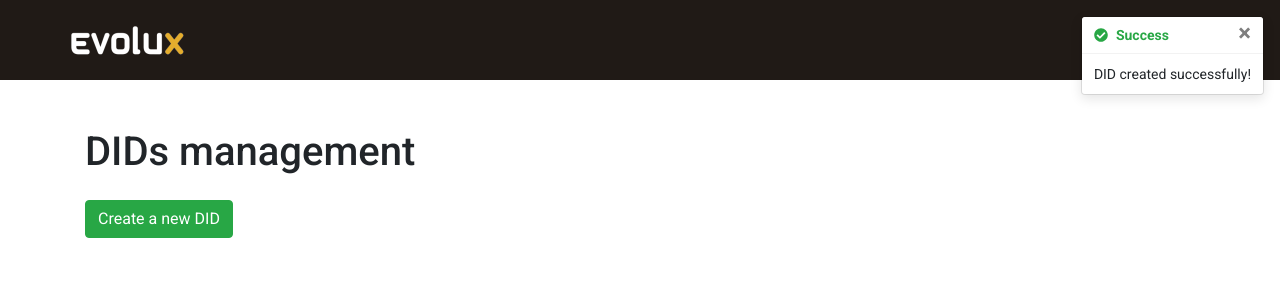
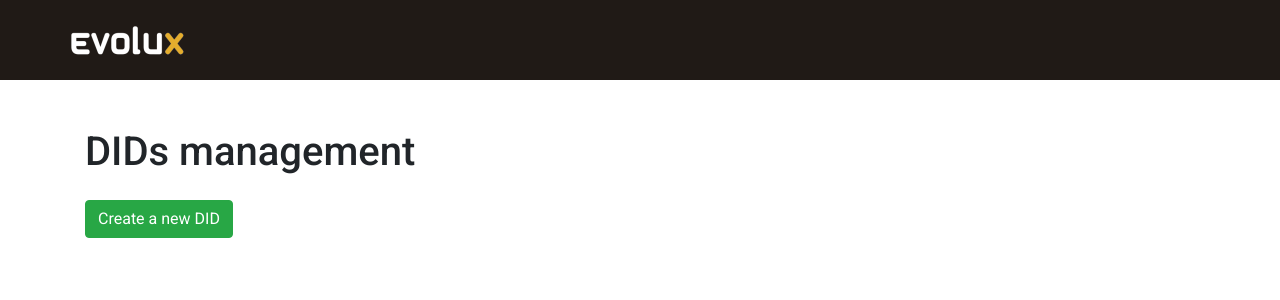
Before and after one commit to JoaoVSouto/evolux-phone-management, a React (Create React App) app: page / in a window 1280 px wide. Shown: the top 300 px of the page. Built offline with nearby package versions, Linux system fonts and the light colour scheme.

Commit message:
Fire toast creation and populate toasts within its container

```diff
--- a/src/components/NumberCreationForm.js
+++ b/src/components/NumberCreationForm.js
@@ -1,4 +1,5 @@
 import * as React from 'react';
+import { useDispatch } from 'react-redux';
 import { useForm } from 'react-hook-form';
 import { yupResolver } from '@hookform/resolvers/yup';
 import * as Yup from 'yup';
@@ -9,6 +10,8 @@ import ModalFooter from 'react-bootstrap/ModalFooter';
 import Button from 'react-bootstrap/Button';
 
 import api from '../services/api';
+
+import { addToast } from '../ducks/toastsSlice';
 
 const schema = Yup.object().shape({
   value: Yup.string().matches(/^\+\d{2}\s\d{2}\s\d{5}-\d{4}$/, {
@@ -37,6 +40,8 @@ function NumberCreationForm() {
   const [isSubmitting, setIsSubmitting] = React.useState(false);
   const [submissionError, setSubmissionError] = React.useState('');
 
+  const dispatch = useDispatch();
+
   const onSubmit = async data => {
     const { value, monthlyPrice, setupPrice, currency } = data;
 
@@ -50,6 +55,10 @@ function NumberCreationForm() {
         monthlyPrice: monthlyPrice.toFixed(2),
         setupPrice: setupPrice.toFixed(2),
       });
+
+      dispatch(
+        addToast({ title: 'Success', description: 'DID created successfully!' })
+      );
     } catch {
       setSubmissionError(
         'Some error occurred while creating DID. Please try again.'
--- a/src/components/ToastContainer.js
+++ b/src/components/ToastContainer.js
@@ -1,18 +1,37 @@
+import { useSelector, useDispatch } from 'react-redux';
 import { FaCheckCircle } from 'react-icons/fa';
 import Toast from 'react-bootstrap/Toast';
 
+import { removeToast } from '../ducks/toastsSlice';
+
 function ToastContainer() {
+  const dispatch = useDispatch();
+
+  const { toasts } = useSelector(state => state.toasts);
+
+  const handleToastClose = toastId => {
+    dispatch(removeToast(toastId));
+  };
+
   return (
     <div className="toast-container">
-      <Toast className="bg-white">
+      {toasts.map(toast => (
+        <Toast
+          key={toast.id}
+          className="bg-white"
+          autohide
+          delay={3000}
+          onClose={() => handleToastClose(toast.id)}
+        >
           <Toast.Header>
             <strong className="mr-auto text-success d-flex align-items-center">
               <FaCheckCircle className="mr-2" />
-            Success
+              {toast.title}
             </strong>
           </Toast.Header>
-        <Toast.Body>DID created successfully!</Toast.Body>
+          <Toast.Body>{toast.description}</Toast.Body>
         </Toast>
+      ))}
     </div>
   );
 }
```
Lines whose indentation alone changed are shown as unchanged.
